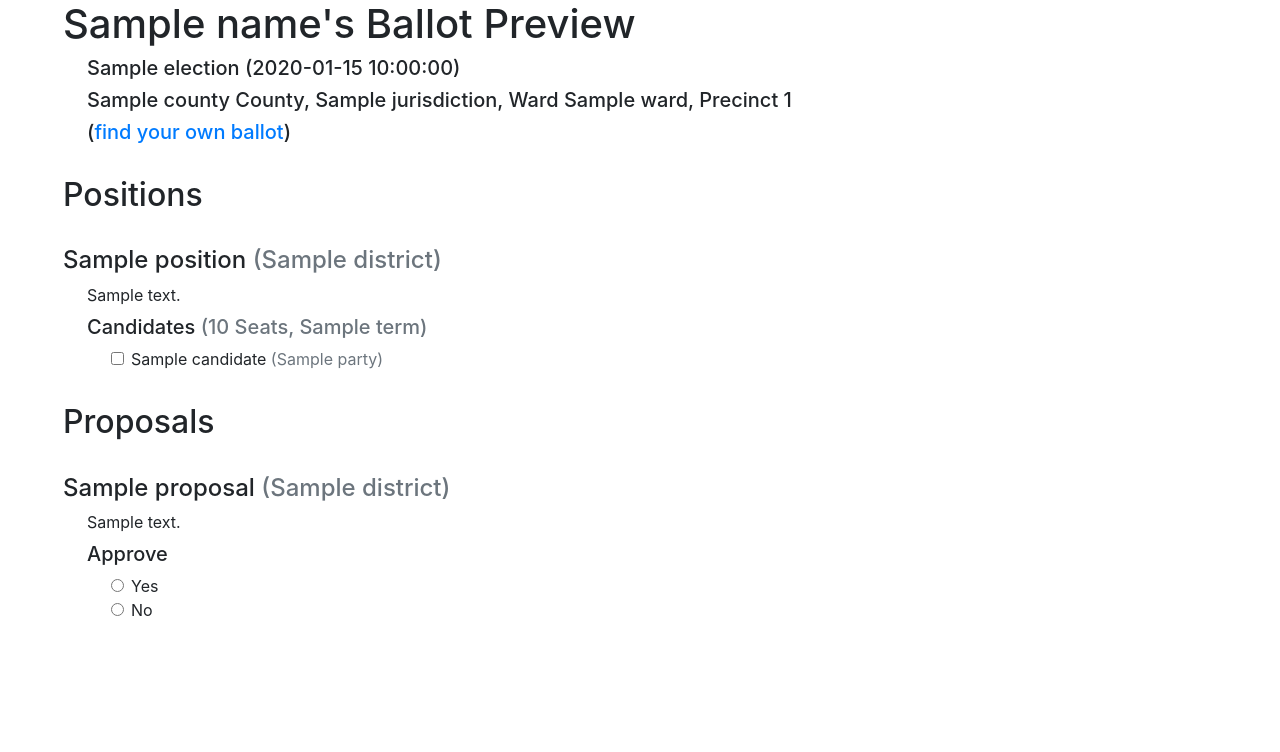
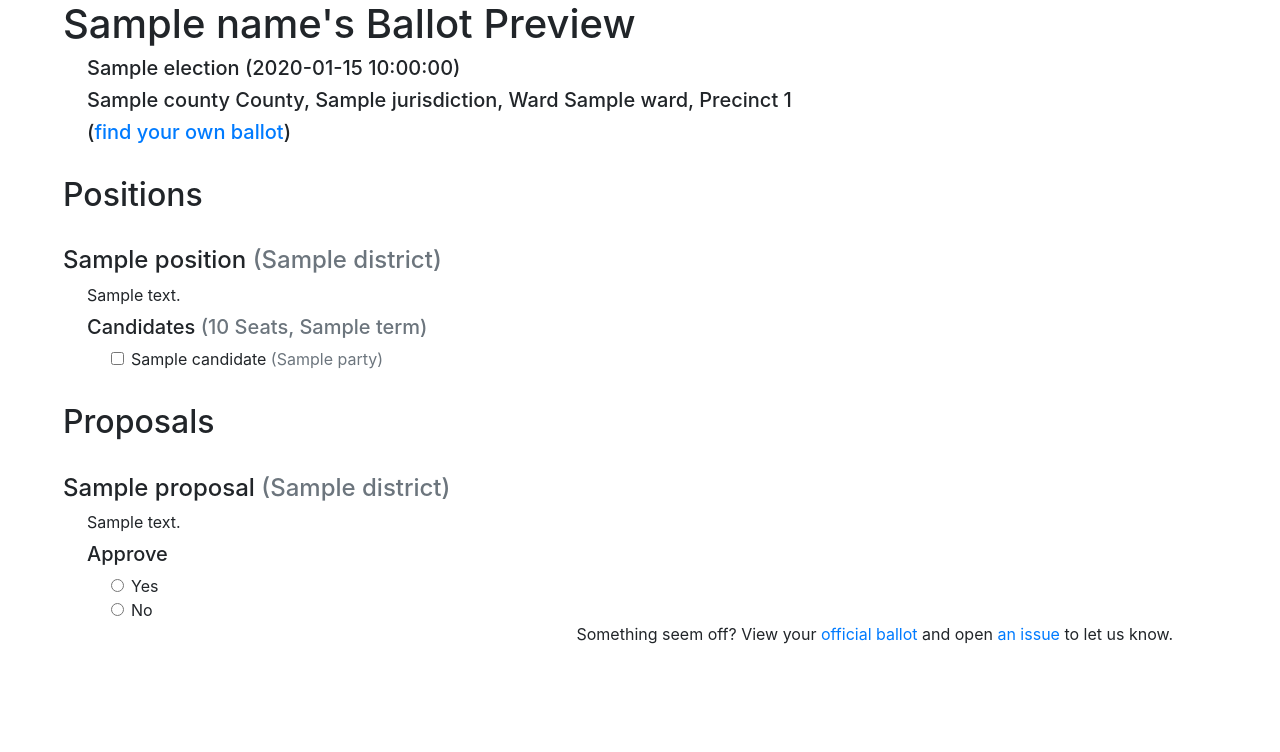
Before and after one commit to citizenlabsgr/ballotpreview, a Python web app: template app/templates/ballot.html in a window 1280 px wide. Shown: the part 48-800 px from the top of the page. Run offline with Jinja, Linux system fonts and the light colour scheme; the template is opened without the code that fills it: most values are stand-ins (such as "Sample title", 1, 10 or a date in 2020); some libraries are stand-ins or nearby versions.

Commit message:
Link to official ballot

```diff
--- a/app/templates/ballot.html
+++ b/app/templates/ballot.html
@@ -7,23 +7,23 @@
 <h1>{% if name %}{{ name }}'s{% endif %} Ballot Preview</h1>
 
 <div class="ml-4">
-    <h5>{{ election['name'] }} ({{ election['date'] }})</h5>
+    <h5>{{ ballot['election']['name'] }} ({{ ballot['election']['date'] }})</h5>
 
     <h5>
-        {{ precinct['county'] }} County,
-        {{ precinct['jurisdiction'] }},
+        {{ ballot['precinct']['county'] }} County,
+        {{ ballot['precinct']['jurisdiction'] }},
 
-        {% if precinct['ward'] %}
-        Ward {{ precinct['ward' ]}},
+        {% if ballot['precinct']['ward'] %}
+        Ward {{ ballot['precinct']['ward' ]}},
         {% endif %}
 
-        {% if precinct['number'] %}
-        Precinct {{ precinct['number'] }}
+        {% if ballot['precinct']['number'] %}
+        Precinct {{ ballot['precinct']['number'] }}
         {% endif %}
     </h5>
 
     <h5>
-    (<a href="{{ url_for('election', election_id=election['id']) }}">find your own ballot</a>)
+    (<a href="{{ url_for('election', election_id=ballot['election']['id']) }}">find your own ballot</a>)
     </h5>
 </div>
 
@@ -132,8 +132,15 @@
 <h4 class="text-muted">(no proposals on this ballot)</h4>
 {% endfor %}
 
-<div id="save-toolbar" style="display: none;">
-<br><br>
+<p class="text-right">
+Something seem off? View your
+<a href="{{ ballot['mi_sos_url'] }}" target="_blank">official ballot<a>
+and open
+<a href="https://github.com/citizenlabsgr/ballotshare/issues" target="_blank">an issue</a>
+to let us know.
+</p>
+
+<div class="pt-5" id="save-toolbar" style="display: none;">
 <div class="py-3 fixed-bottom text-center bg-dark">
     <button type="submit" class="btn btn-primary">Save Ballot Changes</button>
 </div>
```
Also changed, not shown: app/api.py (+6 -7 lines), app/views.py (+2 -5 lines).
